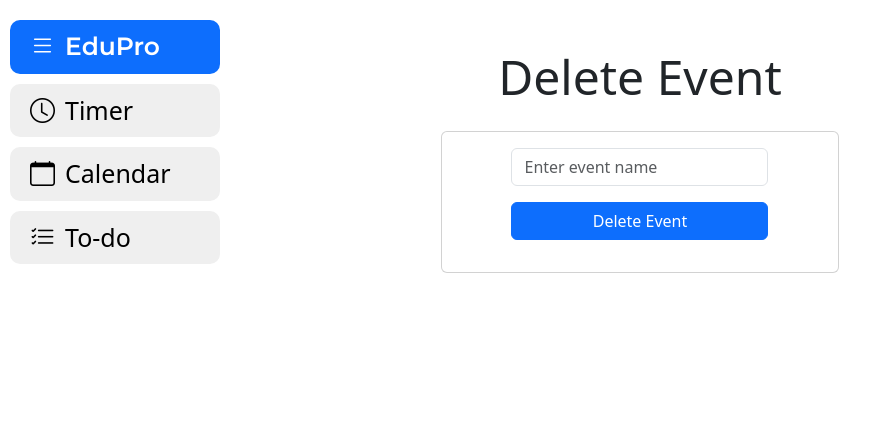
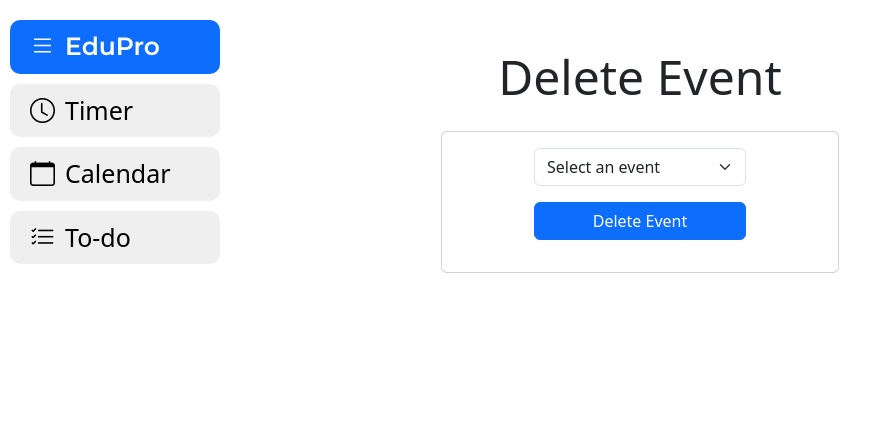
Before and after one commit to hanvi10/EduPro, a Flask app: page /delete_event in a window 1280 px wide. Shown: the top 426 px of the page, without its empty margins (0-892 px from the left). Run offline with Flask 3, Linux system fonts and the light colour scheme; a user stored in the database is signed in; data comes from the database, SQL or seed files in the repository; both versions use the stored data as it was after the commit; some libraries are stand-ins or nearby versions.

Commit message:
calendar id problem fixed

```diff
--- a/app.py
+++ b/app.py
@@ -296,77 +296,25 @@ def delete_event():
     if request.method == "POST":
 
         # Get data from form
-        event_delete = request.form.get("deleted_event")
+        delete_id = request.form.get("deleted_event")
 
         # Check for input
-        if not event_delete:
-            return apology("Must provide event information", 400)
-
-        try:
-            # Separate name and date from the input string
-            event_delete_split = event_delete.split("   ")
-            name_to_delete = event_delete_split[0]
-            date_to_delete = event_delete_split[1]
-        except IndexError:
-            return apology("Must provide event info as displayed in list", 400)
-
-        # Check that input is in correct format
-        if not name_to_delete:
-            return apology("Must provide event name", 400)
-
-        if not date_to_delete:
-            return apology("Must provide event date", 400)
-
-        if not re.match(r"\d{2}/\d{2}/\d{4}", date_to_delete):
-            return apology("Event date must be in MM/DD/YYYY format", 400)
+        if not delete_id:
+            return apology("Must select event information", 400)
 
         # Get user id
         user_id = session["user_id"]
 
-        # Select event names
-        event_names = db.execute(
-            text("SELECT name FROM events WHERE user_id = :user_id"),
+        # Delete event
+        db.execute(
+            text(
+                "DELETE FROM events WHERE event_id = :delete_id AND user_id = :user_id"),
             {
+                "delete_id": delete_id,
                 "user_id": user_id
             }
-        ).fetchall()
-
-        # Extract the names from the result set and store them in a separate list
-        names = [row[0] for row in event_names]
-
-        # Check if event_delete matches any element in the names list
-        if name_to_delete in names:
-
-            # Check if the data exists before attempting deletion
-            result = db.execute(
-                text("SELECT COUNT(*) FROM events WHERE name = :name_to_delete AND event_date = :date_to_delete AND user_id = :user_id"),
-                {
-                    "name_to_delete": name_to_delete,
-                    "date_to_delete": date_to_delete,
-                    "user_id": user_id
-                }
-            )
-            row_count = result.scalar()
-
-            if row_count > 0:
-
-                # Data exists, proceed with deletion
-                db.execute(
-                    text(
-                        "DELETE FROM events WHERE name = :name_to_delete AND event_date = :date_to_delete AND user_id = :user_id"),
-                    {
-                        "name_to_delete": name_to_delete,
-                        "date_to_delete": date_to_delete,
-                        "user_id": user_id
-                    }
-                )
-                db.commit()
-
-            else:
-                return apology("Event does not exist", 400)
-
-        else:
-            return apology("Event does not exist", 400)
+        )
+        db.commit()
 
         # Give message to user
         flash("Event deleted!")
@@ -382,7 +330,7 @@ def delete_event():
 
         # Get event names from SQL table to display in dropdown menu
         event_data = db.execute(
-            text("SELECT name, event_date FROM events WHERE user_id = :user_id"),
+            text("SELECT event_id, name, event_date FROM events WHERE user_id = :user_id"),
             {
                 "user_id": user_id
             }
--- a/templates/delete_event.html
+++ b/templates/delete_event.html
@@ -8,20 +8,19 @@
 			<div class="card-body d-flex flex-column align-items-center">
 				<form class="text-center" action="/delete_event" method="post">
 					<div class="mb-3">
-						<input
-							class="form-control"
-							list="datalistOptions"
+						<select
+							class="form-select"
+							aria-label="Default select example"
 							name="deleted_event"
-							id="deleted_event"
-							placeholder="Enter event name"
-							autocomplete="off"
-							required />
-						<datalist id="datalistOptions">
+							id="deleted_event">
+							<option selected>Select an event</option>
+
 							{% for item in data %}
-							<option value="{{ item['name'] }}   {{ item['event_date'] }}">
-								{% endfor %}
+							<option value="{{ item['event_id'] }}">
+								{{ item['name'] }} {{ item['event_date'] }}
 							</option>
-						</datalist>
+							{% endfor %}
+						</select>
 					</div>
 					<div class="mb-3">
 						<button class="btn btn-primary d-block w-100" type="submit">
```
Also changed, not shown: final.db, 2 other files.
